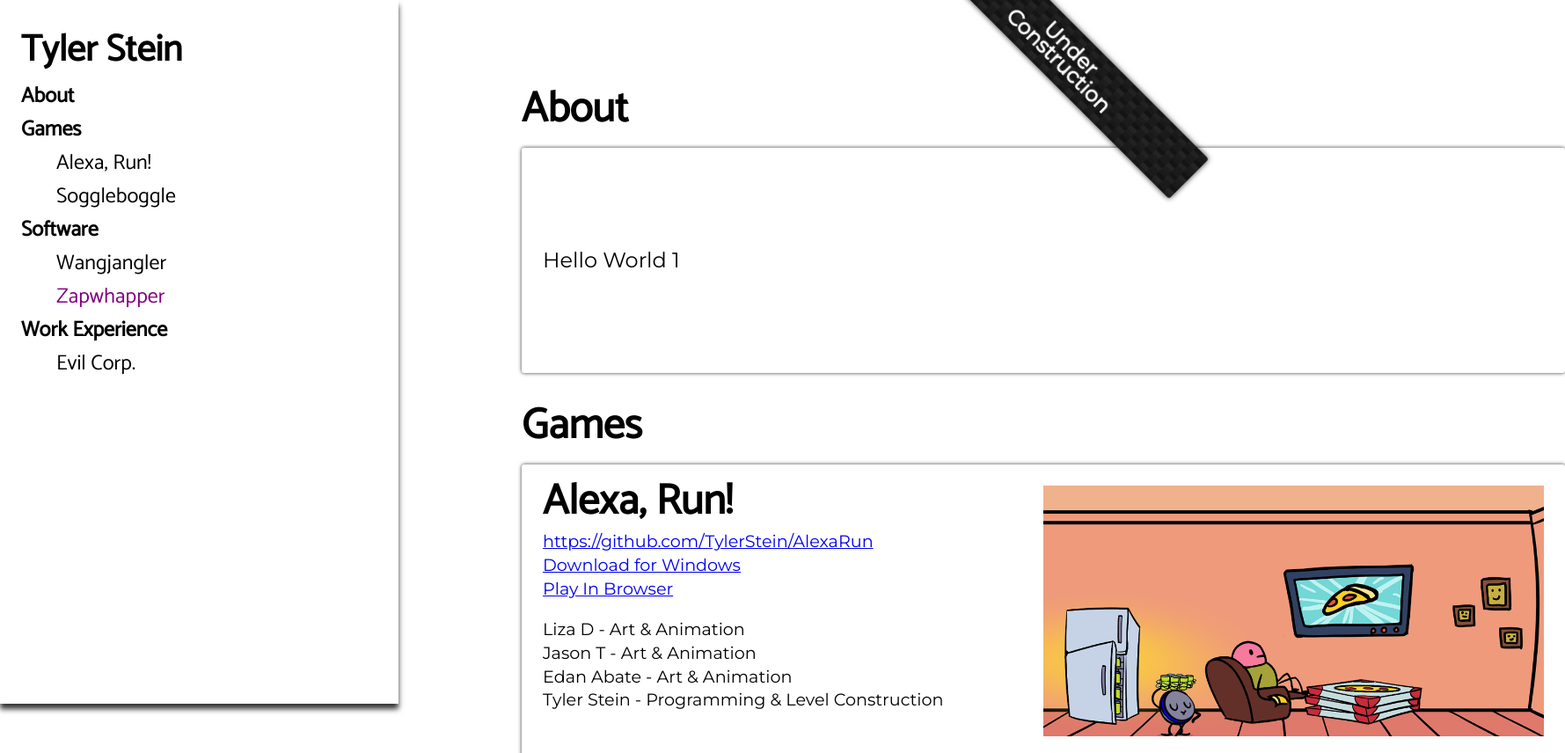
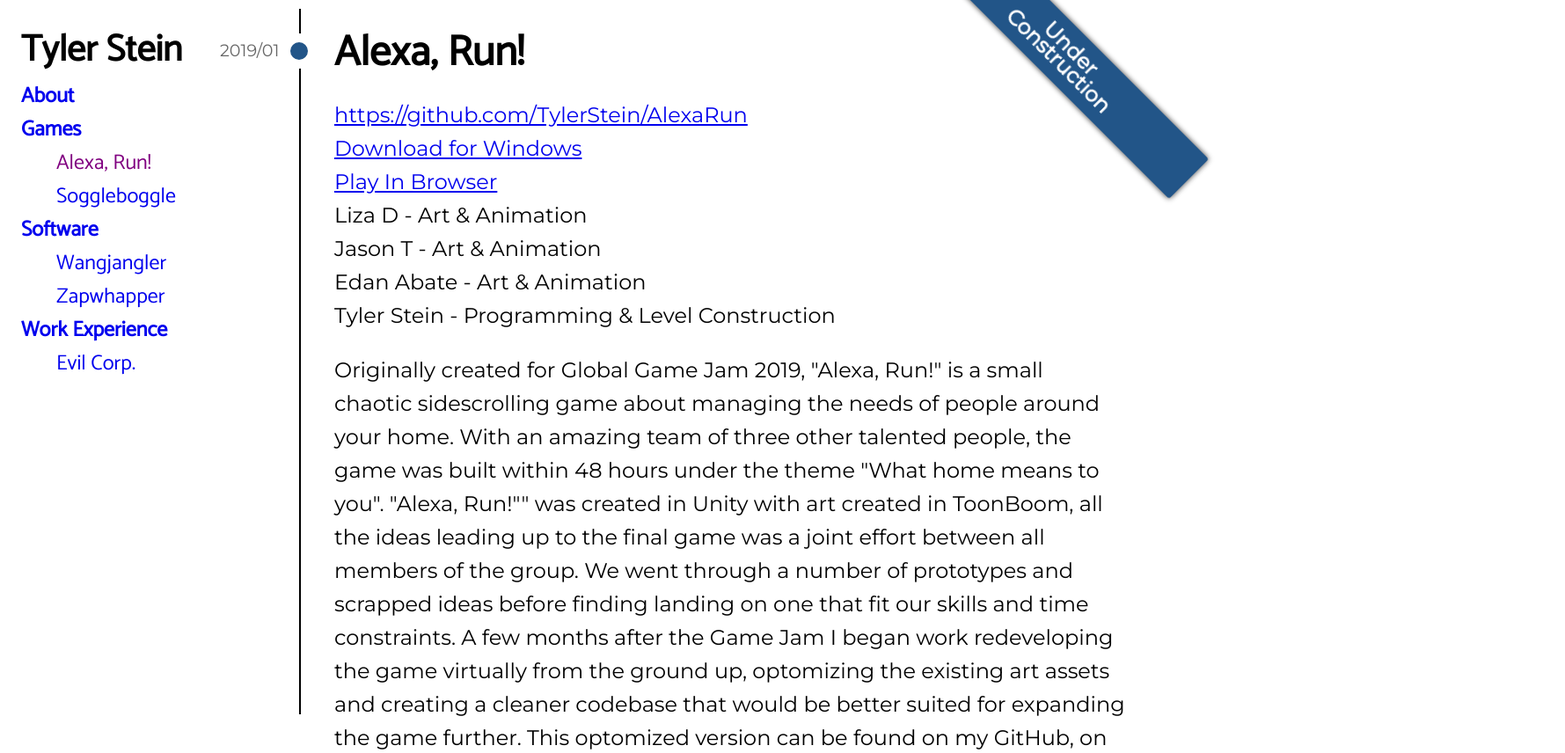
Before and after one commit to TylerStein/PortfolioSite, a plain HTML site: page index.html in a window 1280 px wide. Shown: the top 856 px of the page at 88% size, 1779 px wide, since content can reach past the window. Drawn offline with Linux system fonts and the light colour scheme.

Commit message:
WIP: Timeline Style

```diff
--- a/index.html
+++ b/index.html
@@ -27,19 +27,14 @@
             </ul>
         </div>
         <div class="content">
-            <h1 id="head-about">About</h1>
-            <div class="content-card">
-                Hello World 1
-            </div>
-            <h1 id="head-games">Games</h1>
-            <div id="game-alexa-run" class="content-card">
-                <div class="title">
+            <ul class="tl" id="game-alexa-run">
+                <li class="ti">
+                    <div class="ti-label">2019/01</div>
                     <h1>Alexa, Run!</h1>
-                    <ul>
+                    <ul class="links">
                         <li><a href="#">https://github.com/TylerStein/AlexaRun</a></li>
                         <li><a href="#">Download for Windows</a></li>
                         <li><a href="#">Play In Browser</a></li>
-                        <!-- <li><a href="#">https://itch.io/</a></li> -->
                     </ul>
                     <ul class="credits">
                         <li><span class="name">Liza D</span> - <span class="role">Art & Animation</span></li>
@@ -47,34 +42,15 @@
                         <li><span class="name">Edan Abate</span> - <span clas="role">Art & Animation</span></li>
                         <li><span class="name">Tyler Stein</span> - <span class="role">Programming & Level Construction</span></li>
                     </ul>
-                </div>
-                <div class="image">
-                    <img src="assets/alexarun_1.png" width="100%">
-                </div>
-                <div class="description">
-                    <div class="description">
+                    <p class="tl-border">
                         Originally created for Global Game Jam 2019, "Alexa, Run!" is a small chaotic sidescrolling game about managing the needs of people around your home.
                         With an amazing team of three other talented people, the game was built within 48 hours under the theme "What home means to you".
                         "Alexa, Run!"" was created in Unity with art created in ToonBoom, all the ideas leading up to the final game was a joint effort between all members of the group. We went through a number of prototypes and scrapped ideas before finding landing on one that fit our skills and time constraints.
                         A few months after the Game Jam I began work redeveloping the game virtually from the ground up, optomizing the existing art assets and creating a cleaner codebase that would be better suited for expanding the game further.
                         This optomized version can be found on my GitHub, on itch.io, and <a href="#">right here on my website!</a>
-                    </div>
-                </div>
-            </div>
-            <div id="game-2" class="content-card">
-
-            </div>
-            <h1 id="head-software">Software</h1>
-            <div id="software-1" class="content-card">
-                Hello World 4
-            </div>
-            <div id="software-2" class="content-card">
-                Hello World 5
-            </div>
-            <h1 id="head-work">Work Experience</h1>
-            <div id="work-1" class="content-card">
-                Hello World 6
-            </div>
+                    </p>
+                </li>
+            </ul>
         </div>
 
         <script src="contents.js" type="application/javascript"></script>
--- a/style.css
+++ b/style.css
@@ -23,9 +23,8 @@ div.sidebar {
     padding: 24px;
     left: 0;
     top: 0;
-    width: 453px;
+    width: 240px;
     height: 100%;
-    box-shadow: 0px 6px 6px 0px rgba(0, 0, 0, 0.8);
     display: block;
     position: fixed;
     z-index: 1;
@@ -71,90 +70,70 @@ font-family: 'Catamaran', sans-serif;
 }
 
 div.content {
-    padding: 0 140px 230px 140px;
-    margin-left: 453px;
+    margin-left: 380px;
+    margin-top: 10px;
+    max-width: 1200px;
 }
 
-div.content h1 {
-    margin: 42px 0 24px 0;
+
+ul.tl {
+    display: inline-block;
+    padding: 0;
+    margin: 0;
 }
 
-div.content .footer {
-    padding: 42px;
-    margin: 0 auto;
-    cursor: pointer;
+ul.tl:before {
+    position: absolute;
+    content: " ";
+    border: 1px solid black;
+    height: 100%;
+    margin-left: -40px;
 }
 
-div.content-card {
-    width: 1186px;
-    min-height: 256px;
-    margin: 24px 0;
-    border-radius: 3px;
-    box-shadow: 0px 0px 4px 0px rgba(0, 0, 0, 0.8);
-    padding: 24px;
-
-    background-repeat: no-repeat;
-    background-size: cover;
-    -webkit-backdrop-filter: blur(50%);
-    background-position: center;
-
-    display: flex;
-    flex-direction: row;
-    align-items: stretch;
-    justify-content: space-between;
-    align-content: center;
-    flex-flow: wrap;
+ul.tl li.ti {
+    list-style: none;
+    margin: 0;
+    min-height: 200px;
+    position: relative;
 }
 
-div.content-card .title {
-    max-width: 50%;
-    min-width: 300px;
-    margin-bottom: 1em;
+ul.tl li.ti div.ti-label {
+    position: absolute;
+    color: rgba(0, 0, 0, 0.6);
+    left: -130px;
+    font-size: 0.8em;
+    top: -4px;
 }
 
-div.content-card .description {
-    margin-top: 1em;
-    max-width: 100%;
+ul.tl li.ti:before {
+    position: absolute;
+    content: " ";
+    border: 10px solid #FFF;
+    border-radius: 500%;
+    background: #225588;
+    height: 20px;
+    width: 20px;
+    margin-left: -60px;
+    top: -4px;
 }
 
-div.content-card .image {
-    max-width: 50%;
-    min-width: 300px;
-}
-
-div.content-card h1 {
-    margin: 0 0 12px 0;
+ul.links {
+    list-style: none;
     padding: 0;
 }
 
-div.content-card h2 {
-    margin: 0 0 12px 0;
+ul.credits {
+    list-style: none;
     padding: 0;
-}
-
-div.content-card ul {
-    list-style-type: none;
-    padding: 0;
-    margin-top: 0;
-    font-size: 0.8em;
-    line-height: 1.4em;
-}
-
-div.content-card p {
-    margin: 0;
-    padding: 0;
-    font-size: 0.8em;
-    line-height: 1.4em;
 }
 
 div.construction-banner {
     cursor: default;
     user-select: none;
-    position: sticky;
+    position: fixed;
     z-index: 1;
     top: 0;
-    left: 100vw;
-    margin-left: auto;
+    right:0;
     border-radius: 3px;
     box-shadow: 0px 0px 6px 0px rgba(0, 0, 0, 0.8);
     width: 400px;
@@ -166,14 +145,16 @@ div.construction-banner {
     transform: translateX(130px) translateY(30px) rotateZ(45deg);
     color: white;
     font-weight: bold;
-    background:
+       /*
+        background:
         linear-gradient(27deg, #151515 5px, transparent 5px) 0 5px,
         linear-gradient(207deg, #151515 5px, transparent 5px) 10px 0px,
         linear-gradient(27deg, #222 5px, transparent 5px) 0px 10px,
         linear-gradient(207deg, #222 5px, transparent 5px) 10px 5px,
         linear-gradient(90deg, #1b1b1b 10px, transparent 10px),
         linear-gradient(#1d1d1d 25%, #1a1a1a 25%, #1a1a1a 50%, transparent 50%, transparent 75%, #242424 75%, #242424);
-    background-color: #131313;
+        */
+    background-color: #225588; /*#131313;*/
     background-size: 20px 20px;
 }
 
@@ -182,3 +163,32 @@ div.construction-banner div {
     top: 50%;
     transform: translateY(-50%);
 }
+
+@media screen and (max-width: 1248px) {
+    div.construction-banner {
+        display: none;
+    }
+
+    div.sidebar {
+        display: none;
+    }
+
+    div.content {
+        margin: 10px 45px 45px 70px;
+    }
+
+    ul.tl:before {
+        margin-left: -20px;
+    }
+
+    ul.tl li.ti:before {
+        margin-left: -40px;
+    }
+
+    ul.tl li.ti div.ti-label {
+        writing-mode: vertical-lr;
+        text-orientation: upright;
+        left: -66px;
+        top: -36px;
+    }
+}
```
Also changed, not shown: assets/alexarun_1.png (deleted), assets/alexarun_banner.png (added).
